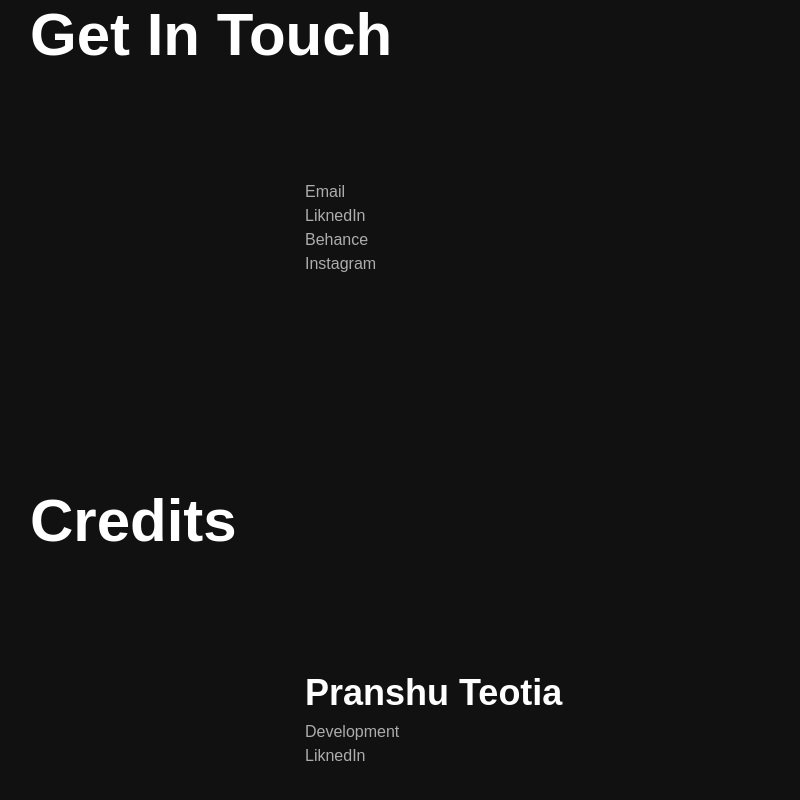
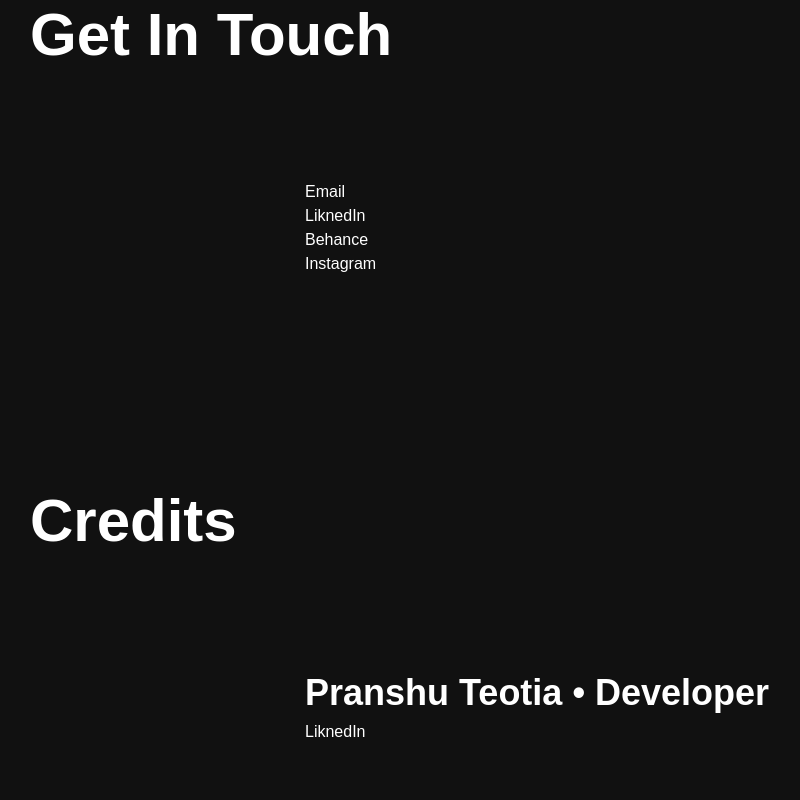
Before and after one commit to AnuragDaimary/Portfolio-Website, a React (Create React App) app: page /about in a window 1280 px wide. Shown: the part 1518-2318 px from the top of the page, without its empty margins (335-1135 px from the left). Built offline with nearby package versions, Linux system fonts and the light colour scheme.

Commit message:
Add about section animations

```diff
--- a/src/components/About/index.jsx
+++ b/src/components/About/index.jsx
@@ -52,25 +52,24 @@ const About = () => {
         <AboutSection sectionName="Working Experience" sectionContent={
           <div className="flex-1">
             <h6>Designer • Certivity (Startup)</h6>
-            <p className="text-section">May 2018 - August 2018</p>
+            <p>May 2018 - August 2018</p>
           </div>
         } />
 
         <AboutSection sectionName="Get In Touch" sectionContent={
           <div className="flex-1">
-            <div><a href="mailto:anuragdaimary.work@gmail.com" className="text-section">Email</a></div>
-            <div><a href="https://linkedin.com/in/anuragdaimary/" target="_blank" rel="noopener noreferrer" className="text-section">LiknedIn</a></div>
-            <div><a href="https://behance.net/anuragdaimec03" target="_blank" rel="noopener noreferrer" className="text-section">Behance</a></div>
-            <div><a href="https://instagram.com/anurag.daimary/" target="_blank" rel="noopener noreferrer" className="text-section">Instagram</a></div>
+            <div><a href="mailto:anuragdaimary.work@gmail.com" className="section-hover">Email</a></div>
+            <div><a href="https://linkedin.com/in/anuragdaimary/" target="_blank" rel="noopener noreferrer" className="section-hover">LiknedIn</a></div>
+            <div><a href="https://behance.net/anuragdaimec03" target="_blank" rel="noopener noreferrer" className="section-hover">Behance</a></div>
+            <div><a href="https://instagram.com/anurag.daimary/" target="_blank" rel="noopener noreferrer" className="section-hover">Instagram</a></div>
           </div>
         } />
 
 
         <AboutSection sectionName="Credits" sectionContent={
           <div className="flex-1">
-            <h6>Pranshu Teotia</h6>
-            <p className="text-section">Development</p>
-            <div><a href="https://linkedin.com/in/pranshuteotia/" target="_blank" rel="noopener noreferrer" className="text-section">LiknedIn</a></div>
+            <h6>Pranshu Teotia • Developer</h6>
+            <div><a href="https://linkedin.com/in/pranshuteotia/" target="_blank" rel="noopener noreferrer" className="hover:text-section">LiknedIn</a></div>
           </div>
         } />
       </section>
--- a/src/components/AboutSection/index.jsx
+++ b/src/components/AboutSection/index.jsx
@@ -1,10 +1,58 @@
+import { motion, useAnimation } from "framer-motion";
+import { useEffect } from "react";
+import { useInView } from "react-intersection-observer";
+
 const AboutSection = (({ sectionName, sectionContent }) => {
+
+  const [headingRef, inViewHeading] = useInView();
+  const [sectionRef, inViewSection] = useInView();
+
+  const headingControls = useAnimation();
+  const sectionControls = useAnimation();
+
+  const sentence = {
+    hidden: { opacity: 0, y: 75,},
+    visible: {
+      opacity: 1,
+      y: 0,
+    }
+  }
+
+  const animateProps = {
+    variants: sentence,
+    initial: "hidden",
+    className: "block flex-1",
+  }
+
+  const transitionProps = {
+    ease: [0.25, 0.13, 0.39,1],
+    delay: 0.5,
+    duration: 0.75,
+  }
+
+  useEffect(() => {
+    if (inViewHeading) {
+      headingControls.start("visible");
+    }
+
+    if (inViewSection) {
+      sectionControls.start("visible");
+    }
+  }, [headingControls, sectionControls, inViewHeading, inViewSection]);
+
   return (
     <div className="about-section">
-      <h5>{sectionName}</h5>
-      <div className="flex mt-[100px]">
+      <h5 className="clippy">
+        <motion.span {...animateProps} animate={headingControls} transition={transitionProps}>
+          {sectionName}
+        </motion.span>
+      </h5>
+      <div ref={headingRef} className="flex mt-[100px] clippy">
         <div className="flex-1"></div>
-        {sectionContent}
+        <motion.span {...animateProps} animate={sectionControls} transition={{...transitionProps, delay: 1}}>
+          {sectionContent}
+        </motion.span>
+        <span ref={sectionRef}></span>
       </div>
     </div>
   )
--- a/src/components/Main/index.jsx
+++ b/src/components/Main/index.jsx
@@ -55,5 +55,4 @@ const Main = () => {
   );
 }
 
-// <motion.span className="block" variants={sentence} initial="hidden" animate="visible" transition={{ease: [0.48,0.03,0.46,1.17], delay: 0.5, duration: 1}}>User Experience Designer</motion.span>
 export default Main;
--- a/src/components/Work/index.jsx
+++ b/src/components/Work/index.jsx
@@ -5,7 +5,7 @@ import Project from "../Project";
 import { useEffect } from "react";
 
 const Work = () => {
-  const [ref, inView] = useInView({ amount: 1 });
+  const [ref, inView] = useInView();
   const controls = useAnimation();
 
   const sentence = {
@@ -25,7 +25,7 @@ const Work = () => {
 
   const transitionProps = {
     ease: [0.25, 0.13, 0.39,1],
-    delay: 1,
+    delay: 0.5,
     duration: 0.75,
   }
 
--- a/src/index.css
+++ b/src/index.css
@@ -113,6 +113,10 @@
     @apply flex mt-[50px]
   }
 
+  .section-hover {
+    @apply hover:text-section transition ease-in
+  }
+
   .skill {
     @apply border rounded-[20px] px-[15px] py-[5px] mr-[20px]
   }
```
